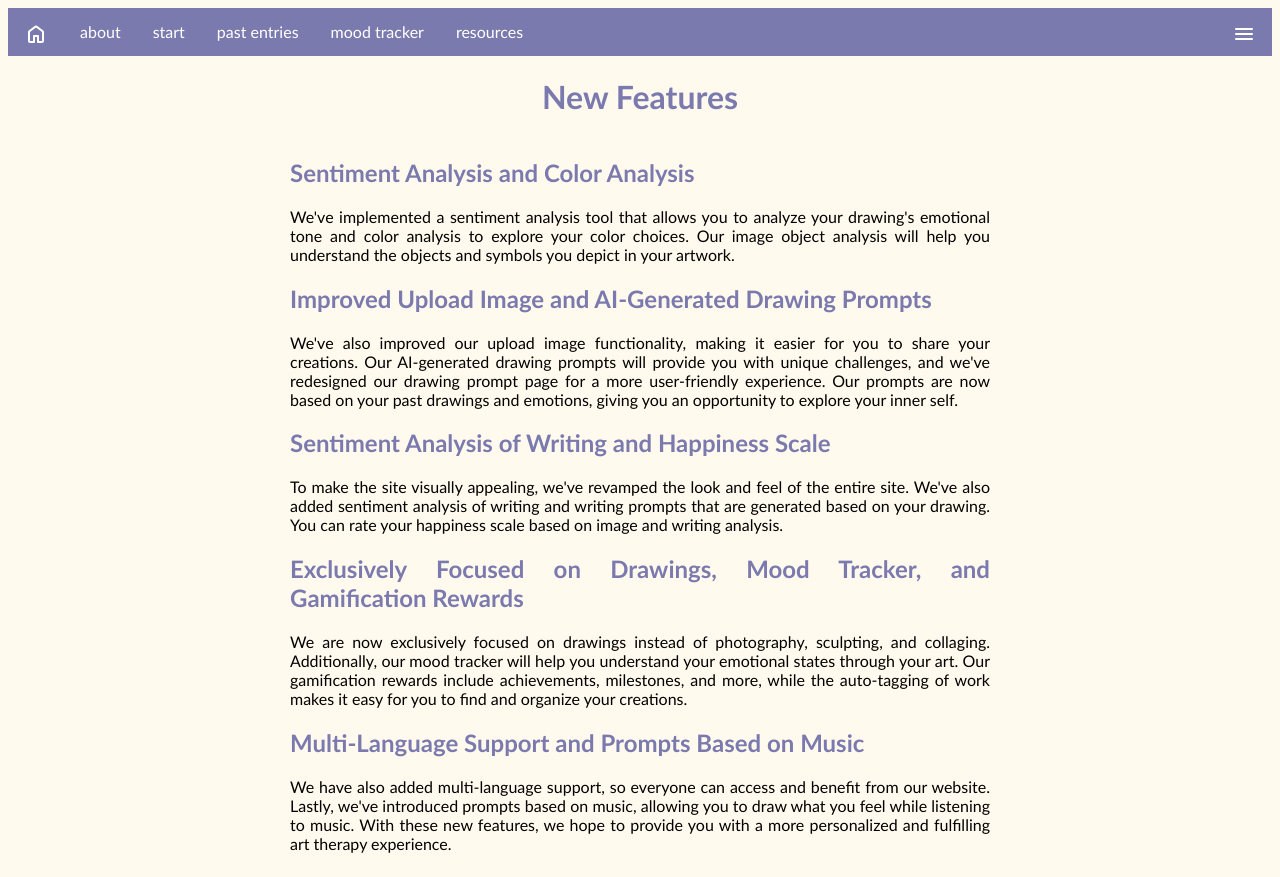
After one commit to sylvieed/ColourfulCounseling2, a Flask app: page /updatedfeatures in a window 1280 px wide. The commit adds this page. Run offline with Flask 2, Linux system fonts and the light colour scheme.

Commit message:
added new pages

```diff
--- a/app/flask_app.py
+++ b/app/flask_app.py
@@ -170,3 +170,31 @@ def help():
 @app.route("/contact")
 def contact():
     return render_template('contact.html')
+
+@app.route("/moodtracker")
+def moodtracker():
+    return render_template('moodtracker.html')
+
+@app.route("/updatedfeatures")
+def updatedfeatures():
+    return render_template('updatedfeatures.html')
+
+@app.route("/")
+def index():
+    return render_template_string(open('index.html').read())
+
+
+@app.route("/submit_mood", methods=["POST"])
+def submit_mood():
+    month = int(request.form["month"])
+    day = int(request.form["day"])
+    mood = int(request.form["mood"])
+
+    # Insert the mood data into the database
+    conn = sqlite3.connect('mood_tracker.db')
+    c = conn.cursor()
+    c.execute("INSERT INTO mood_data (month, day, mood) VALUES (?, ?, ?)", (month, day, mood))
+    conn.commit()
+    conn.close()
+
+    return ""
--- a/app/templates/layout.html
+++ b/app/templates/layout.html
@@ -15,12 +15,14 @@
           <li><a href="{{ url_for('about') }}">about</a></li>
           <li><a href="{{ url_for('new') }}">start</b></a></li>
           <li><a href="{{ url_for('journals') }}">past entries</a></li>
+          <li><a href="{{ url_for('moodtracker') }}">mood tracker</a></li>
           <li><a href="{{ url_for('resources') }}">resources</a></li>
           <li class="dropdown">
             <a href="#"><span class="material-symbols-rounded">menu</span></a>
             <ul class="dropdown-content">
               <li><a href="{{ url_for('tutorial') }}">instructions</a></li>
               <li><a href="{{ url_for('help') }}">help</a></li>
+              <li><a href="{{ url_for('updatedfeatures') }}">updated features</a></li>
               <li><a href="{{ url_for('contact') }}">contact</a></li>
             </ul>
           </li>
--- a/app/templates/new.html
+++ b/app/templates/new.html
@@ -3,7 +3,9 @@
 <audio loop src="{{ url_for('static', filename='violet.mp3') }}" autoplay></audio>
     <h1 class="title">New Journal Entry</h1>
             <img src="{{ url_for('static', filename='journal.gif') }}">
+            <h1 class = "title">What do you want to draw today?</h1>
         <div class="col buttons">
             <button class="slide-button button" onclick="window.location.href = '{{ url_for('draw') }}'">Draw</button>
+            <button class="slide-button button" onclick="window.location.href = '{{ url_for('draw') }}'">Upload</button>
         </div>
 {% endblock %}
--- a/app/templates/tutorial.html
+++ b/app/templates/tutorial.html
@@ -28,9 +28,9 @@
       <h1 class = "title" >Instructions</h1>
       <ol>
         <li>Click on the "Start" tab</li>
-        <li>Click on the desired art form: Draw, Collage, Photograph, or Upload</li>
         <li>Click the "Generate Prompt" button</li>
-        <li>Start journaling and use the provided tools to create your artwork</li>
+        <li>Click on the desired art form: Draw or Upload</li>
+        <li>Use the provided tools to create your artwork</li>
         <li>Click the "Save Journal Entry" button to save your work and reflect on your experience</li>
       </ol>
     </div>
--- /dev/null
+++ b/app/templates/updatedfeatures.html
@@ -0,0 +1,42 @@
+{% extends "layout.html" %}
+{% block content %}
+    <head>
+        <title>New Features | Art Therapy Website</title>
+        <meta charset="UTF-8">
+        <meta name="viewport" content="width=device-width, initial-scale=1.0">
+
+    </head>
+
+        <header>
+            <h1 class="title">New Features</h1>
+        </header>
+
+        <style>
+            .box {
+              width: 700px;
+            }
+          </style>
+
+        <main class="box">
+            <section>
+                <h2 class="title">Sentiment Analysis and Color Analysis</h2>
+                <p>We've implemented a sentiment analysis tool that allows you to analyze your drawing's emotional tone and color analysis to explore your color choices. Our image object analysis will help you understand the objects and symbols you depict in your artwork.</p>
+            </section>
+            <section>
+                <h2 class="title" >Improved Upload Image and AI-Generated Drawing Prompts</h2>
+                <p>We've also improved our upload image functionality, making it easier for you to share your creations. Our AI-generated drawing prompts will provide you with unique challenges, and we've redesigned our drawing prompt page for a more user-friendly experience. Our prompts are now based on your past drawings and emotions, giving you an opportunity to explore your inner self.</p>
+            </section>
+            <section>
+                <h2 class="title">Sentiment Analysis of Writing and Happiness Scale</h2>
+                <p>To make the site visually appealing, we've revamped the look and feel of the entire site. We've also added sentiment analysis of writing and writing prompts that are generated based on your drawing. You can rate your happiness scale based on image and writing analysis.</p>
+            </section>
+            <section>
+                <h2 class="title">Exclusively Focused on Drawings, Mood Tracker, and Gamification Rewards</h2>
+                <p>We are now exclusively focused on drawings instead of photography, sculpting, and collaging. Additionally, our mood tracker will help you understand your emotional states through your art. Our gamification rewards include achievements, milestones, and more, while the auto-tagging of work makes it easy for you to find and organize your creations.</p>
+            </section>
+            <section>
+                <h2 class="title">Multi-Language Support and Prompts Based on Music</h2>
+                <p>We have also added multi-language support, so everyone can access and benefit from our website. Lastly, we've introduced prompts based on music, allowing you to draw what you feel while listening to music. With these new features, we hope to provide you with a more personalized and fulfilling art therapy experience.</p>
+            </section>
+        </main>
+{% endblock %}
```
Also changed, not shown: app/templates/moodtracker.html (added, +64 -0 lines), app/mood_tracker.db (added).
